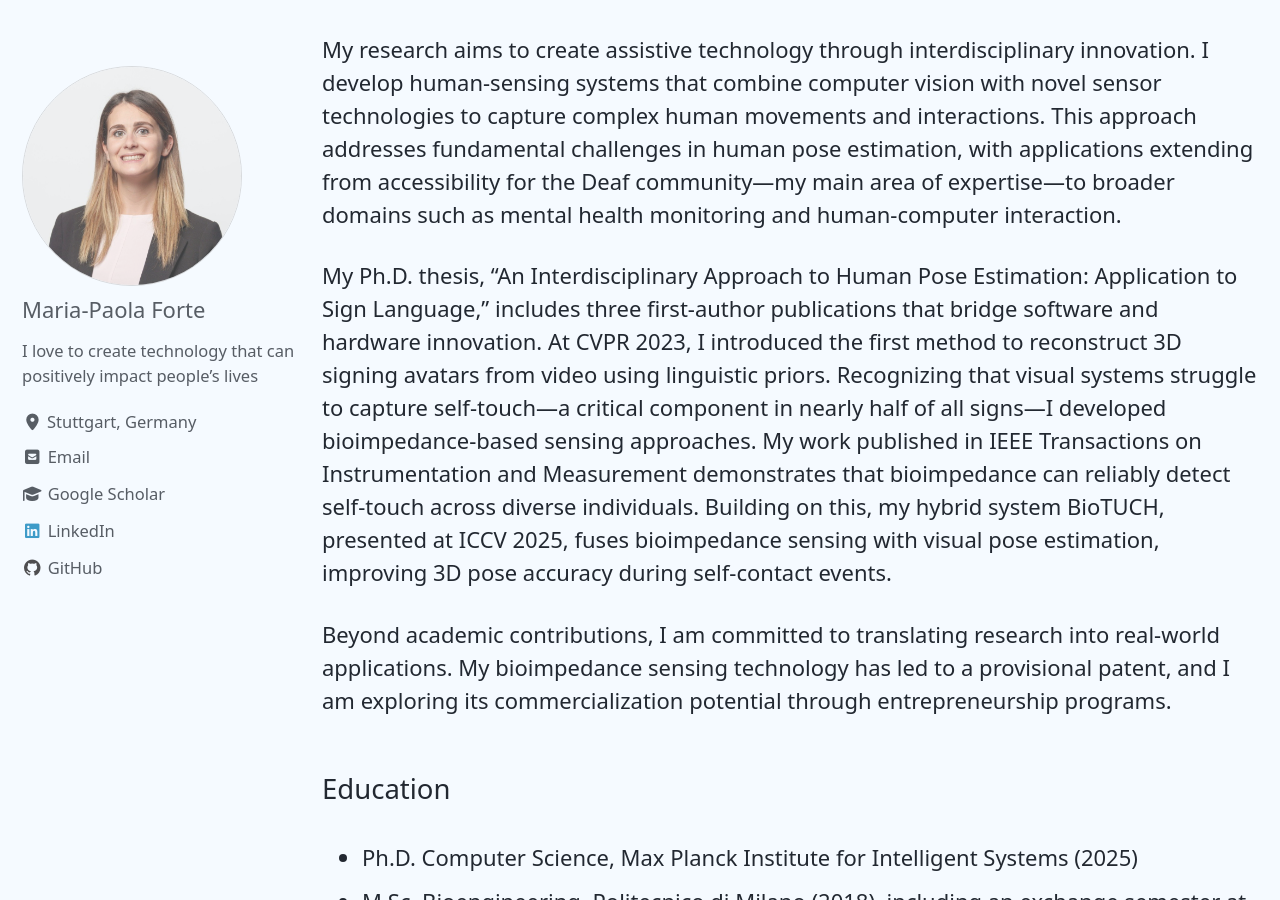
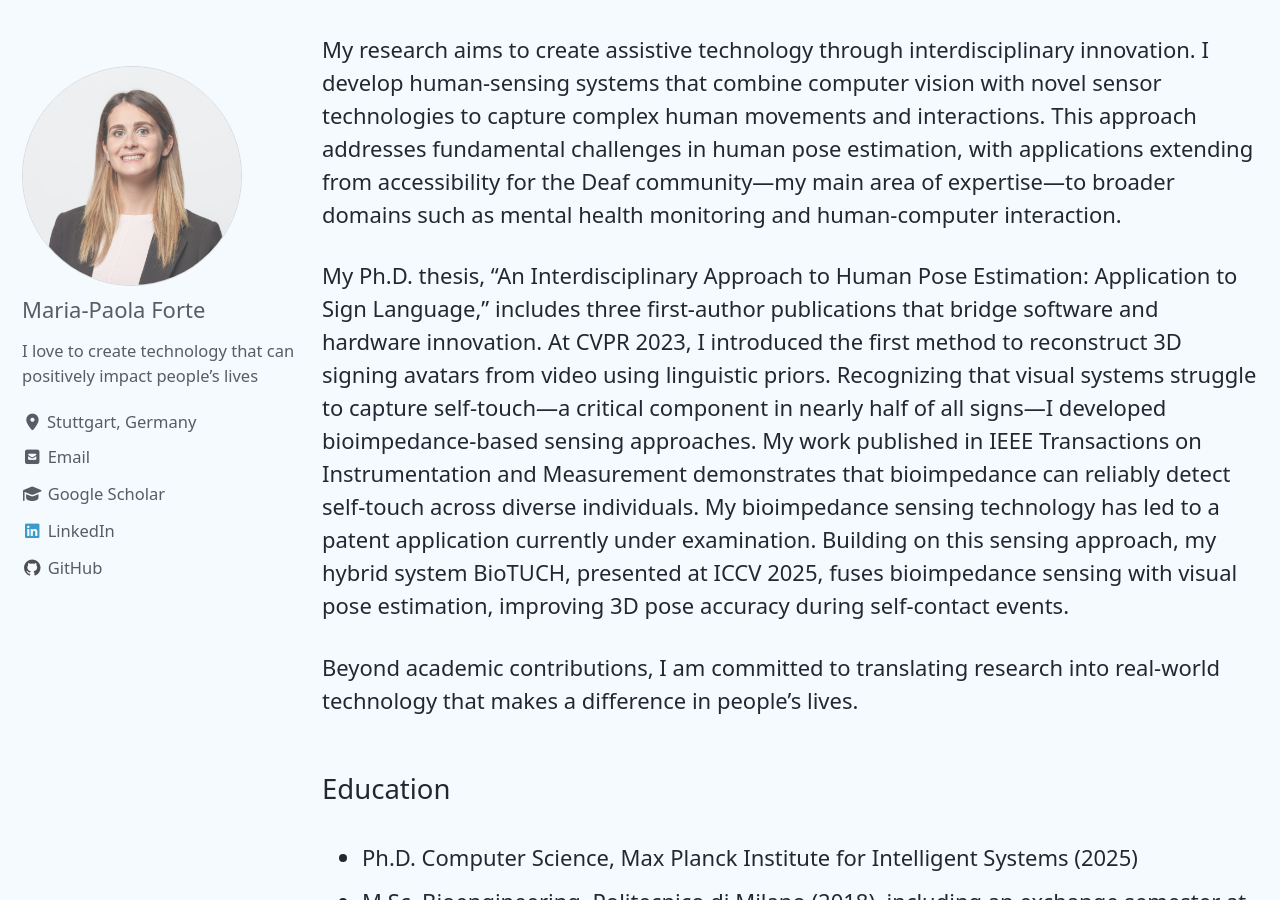
Before and after one commit to MPForte/MPForte.github.io, a Jekyll site: the page built from _pages/index.md, in a window 1280 px wide and 900 px high, scrolled down 352 px. Built offline with Jekyll 4.4.1, drawn with Linux system fonts in a browser that asks for light colours; cached includes are drawn as plain includes.

Commit message:
Update bio

```diff
--- a/_pages/index.md
+++ b/_pages/index.md
@@ -13,10 +13,9 @@
 
 My research aims to create assistive technology through interdisciplinary innovation. I develop human-sensing systems that combine computer vision with novel sensor technologies to capture complex human movements and interactions. This approach addresses fundamental challenges in human pose estimation, with applications extending from accessibility for the Deaf community—my main area of expertise—to broader domains such as mental health monitoring and human-computer interaction.
 
-My Ph.D. thesis, "An Interdisciplinary Approach to Human Pose Estimation: Application to Sign Language," includes three first-author publications that bridge software and hardware innovation. At CVPR 2023, I introduced the first method to reconstruct 3D signing avatars from video using linguistic priors. Recognizing that visual systems struggle to capture self-touch—a critical component in nearly half of all signs—I developed bioimpedance-based sensing approaches. My work published in IEEE Transactions on Instrumentation and Measurement demonstrates that bioimpedance can reliably detect self-touch across diverse individuals. Building on this, my hybrid system BioTUCH, presented at ICCV 2025, fuses bioimpedance sensing with visual pose estimation, improving 3D pose accuracy during self-contact events.
+My Ph.D. thesis, "An Interdisciplinary Approach to Human Pose Estimation: Application to Sign Language," includes three first-author publications that bridge software and hardware innovation. At CVPR 2023, I introduced the first method to reconstruct 3D signing avatars from video using linguistic priors. Recognizing that visual systems struggle to capture self-touch—a critical component in nearly half of all signs—I developed bioimpedance-based sensing approaches. My work published in IEEE Transactions on Instrumentation and Measurement demonstrates that bioimpedance can reliably detect self-touch across diverse individuals. My bioimpedance sensing technology has led to a patent application currently under examination. Building on this sensing approach, my hybrid system BioTUCH, presented at ICCV 2025, fuses bioimpedance sensing with visual pose estimation, improving 3D pose accuracy during self-contact events.
 
-Beyond academic contributions, I am committed to translating research into real-world applications. My bioimpedance sensing technology has led to a provisional patent, and I am exploring its commercialization potential through entrepreneurship programs.
-
+Beyond academic contributions, I am committed to translating research into real-world technology that makes a difference in people's lives.
 
 <h2 style="border-bottom: none;">Education</h2>
 - Ph.D. Computer Science, Max Planck Institute for Intelligent Systems (2025)
```
